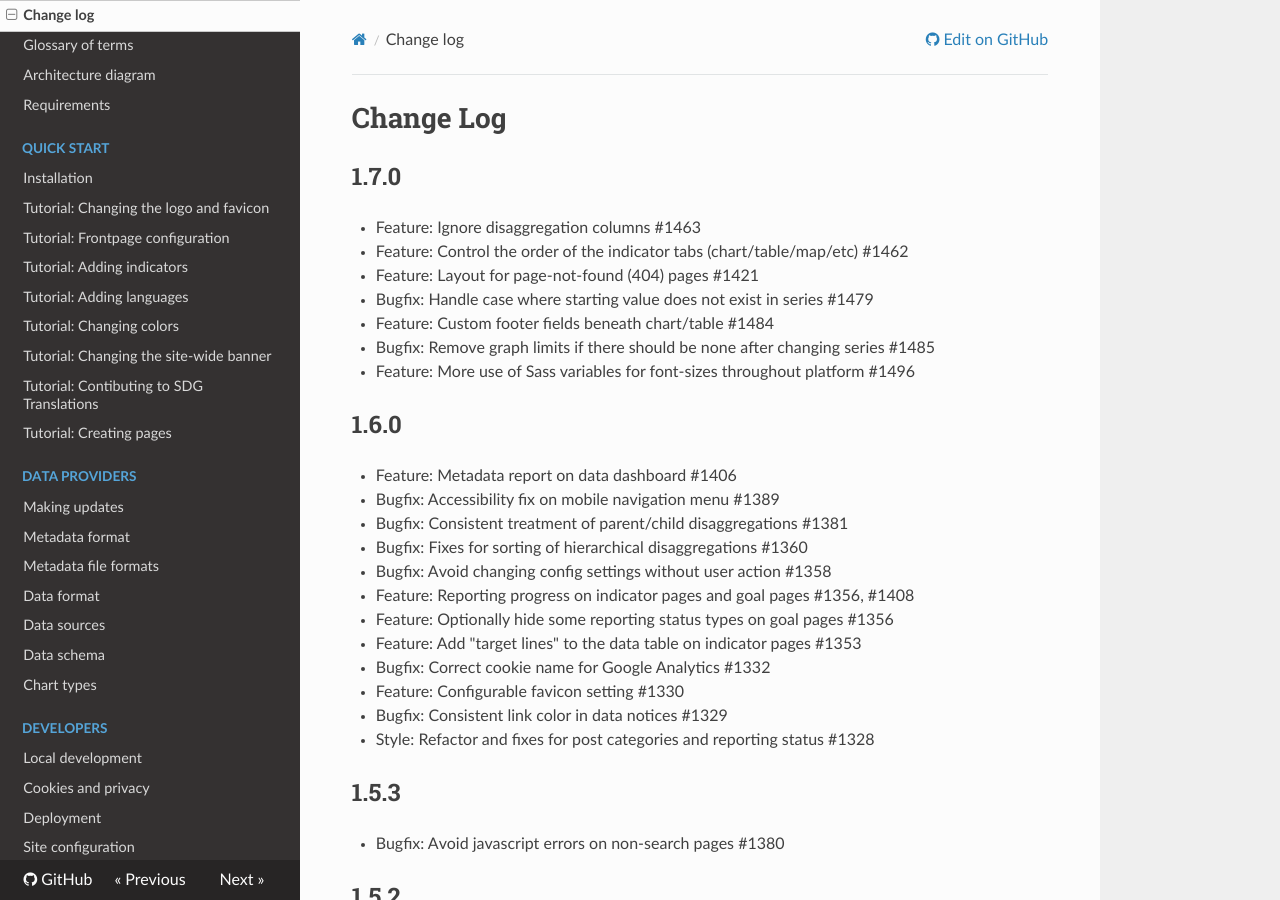
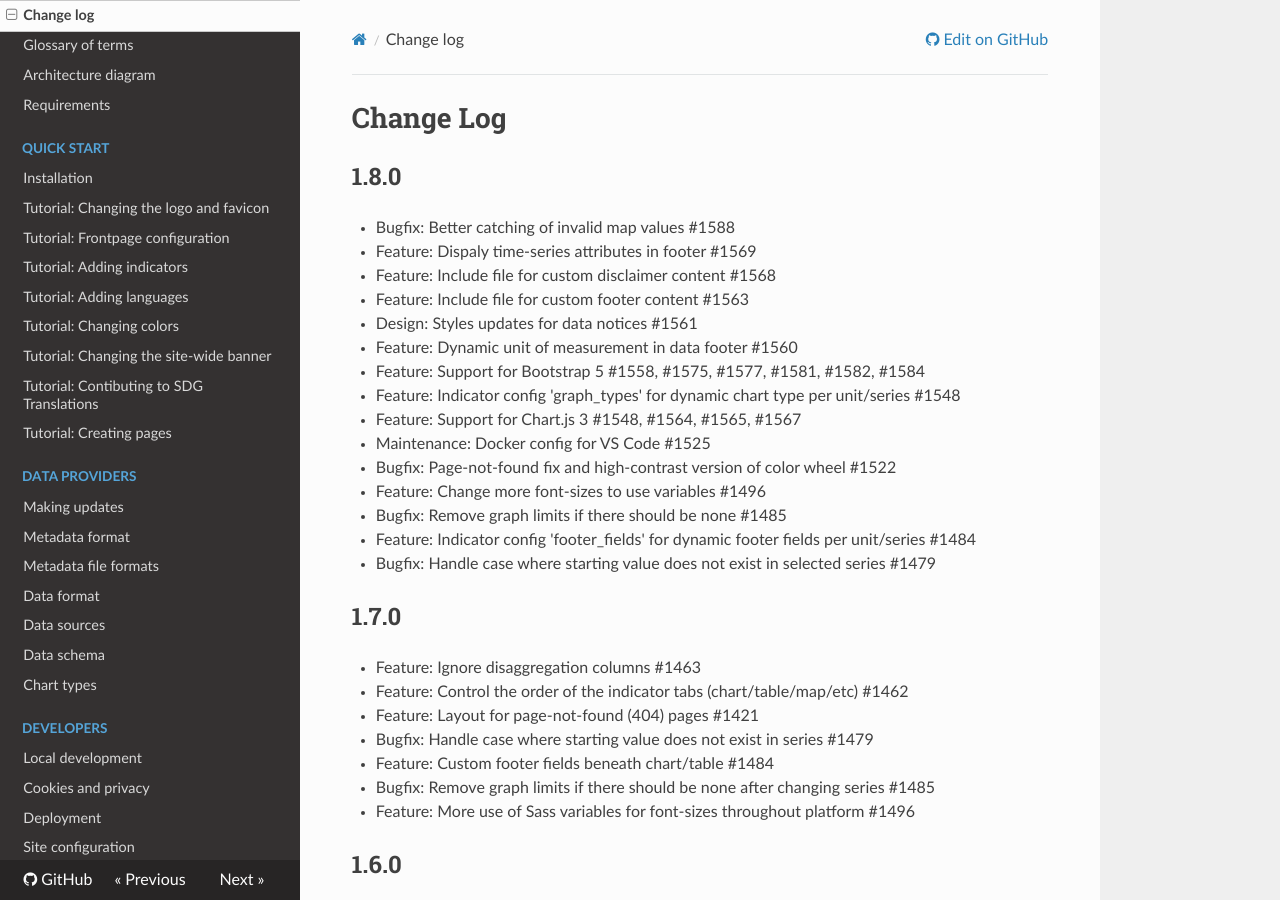
Before and after one commit to open-sdg/open-sdg, an MkDocs documentation site: the page built from docs/changelog.md, in a window 1280 px wide and 900 px high. Built offline with MkDocs 1.6.1, drawn with Linux system fonts in a browser that asks for light colours; nearby versions of some CDN libraries.

```diff
--- a/docs/changelog.md
+++ b/docs/changelog.md
@@ -1,4 +1,22 @@
 <h1>Change Log</h1>
+
+## 1.8.0
+
+* Bugfix: Better catching of invalid map values #1588
+* Feature: Dispaly time-series attributes in footer #1569
+* Feature: Include file for custom disclaimer content #1568
+* Feature: Include file for custom footer content #1563
+* Design: Styles updates for data notices #1561
+* Feature: Dynamic unit of measurement in data footer #1560
+* Feature: Support for Bootstrap 5 #1558, #1575, #1577, #1581, #1582, #1584
+* Feature: Indicator config 'graph_types' for dynamic chart type per unit/series #1548
+* Feature: Support for Chart.js 3 #1548, #1564, #1565, #1567
+* Maintenance: Docker config for VS Code #1525
+* Bugfix: Page-not-found fix and high-contrast version of color wheel #1522
+* Feature: Change more font-sizes to use variables #1496
+* Bugfix: Remove graph limits if there should be none #1485
+* Feature: Indicator config 'footer_fields' for dynamic footer fields per unit/series #1484
+* Bugfix: Handle case where starting value does not exist in selected series #1479
 
 ## 1.7.0
 
--- a/mkdocs.yml
+++ b/mkdocs.yml
@@ -83,3 +83,4 @@ nav:
         - Upgrading to 1.5.0: upgrades/upgrading-1-5-0.md
         - Upgrading to 1.6.0: upgrades/upgrading-1-6-0.md
         - Upgrading to 1.7.0: upgrades/upgrading-1-7-0.md
+        - Upgrading to 1.8.0: upgrades/upgrading-1-8-0.md
```
Also changed, not shown: docs/updates.md (+12 -1 lines), docs/upgrades/upgrading-1-8-0.md (added, +53 -0 lines).
